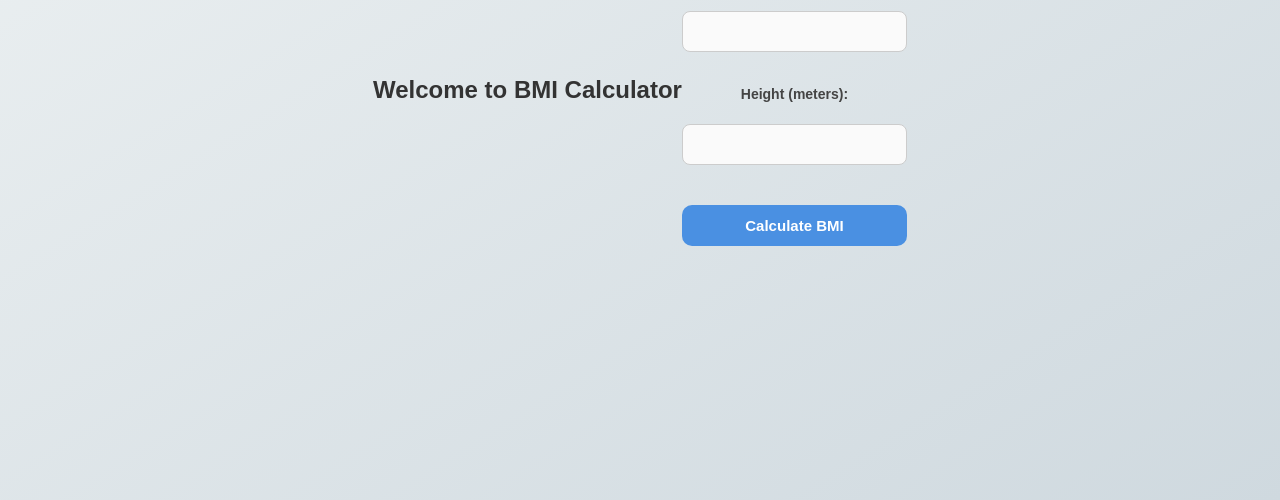
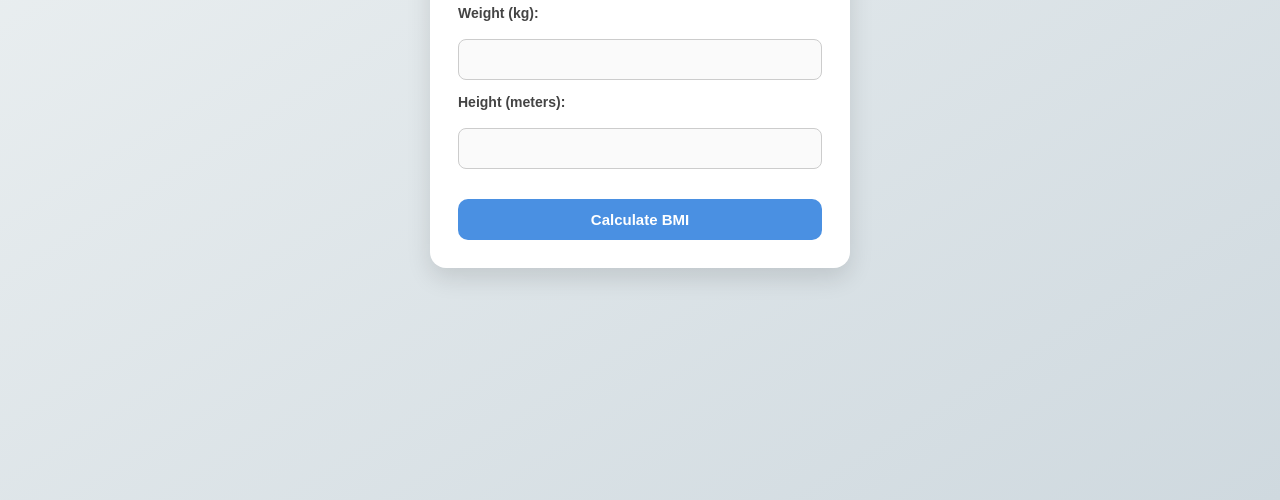
Before and after one commit to Altusha4/bmi_calculator, a website: page views/index.html in a window 1280 px wide. Shown: the part 300-800 px from the top of the page. Drawn offline with Linux system fonts and the light colour scheme.

Commit message:
Improved index and result page structure, unified container design, and modernized styling

```diff
--- a/views/index.html
+++ b/views/index.html
@@ -7,17 +7,17 @@
 </head>
 
 <body>
-<h1>Welcome to BMI Calculator</h1>
-<form action="/calculate" method="POST">
-    <p>
-        <label>Weight (kg):</label><br>
-        <input type = "number" name = "weight" step = "0.01" required min="0.01">
-    </p>
-    <p>
-        <label>Height (meters):</label><br>
-        <input type = "number" name = "height" step = "0.01" required min="0.01">
-    </p>
-    <button type = "submit">Calculate BMI</button>
-</form>
+<div class="container">
+    <h1>BMI Calculator</h1>
+    <form action="/calculate" method="POST">
+        <label>Weight (kg):</label>
+        <input type = "number" name = "weight" step = "0.01" required min = "0.01">
+
+        <label>Height (meters):</label>
+        <input type = "number" name = "height" step = "0.01" required min = "0.01">
+
+        <button type="submit">Calculate BMI</button>
+    </form>
+</div>
 </body>
 </html>
```
Also changed, not shown: views/result.html (+5 -4 lines).
